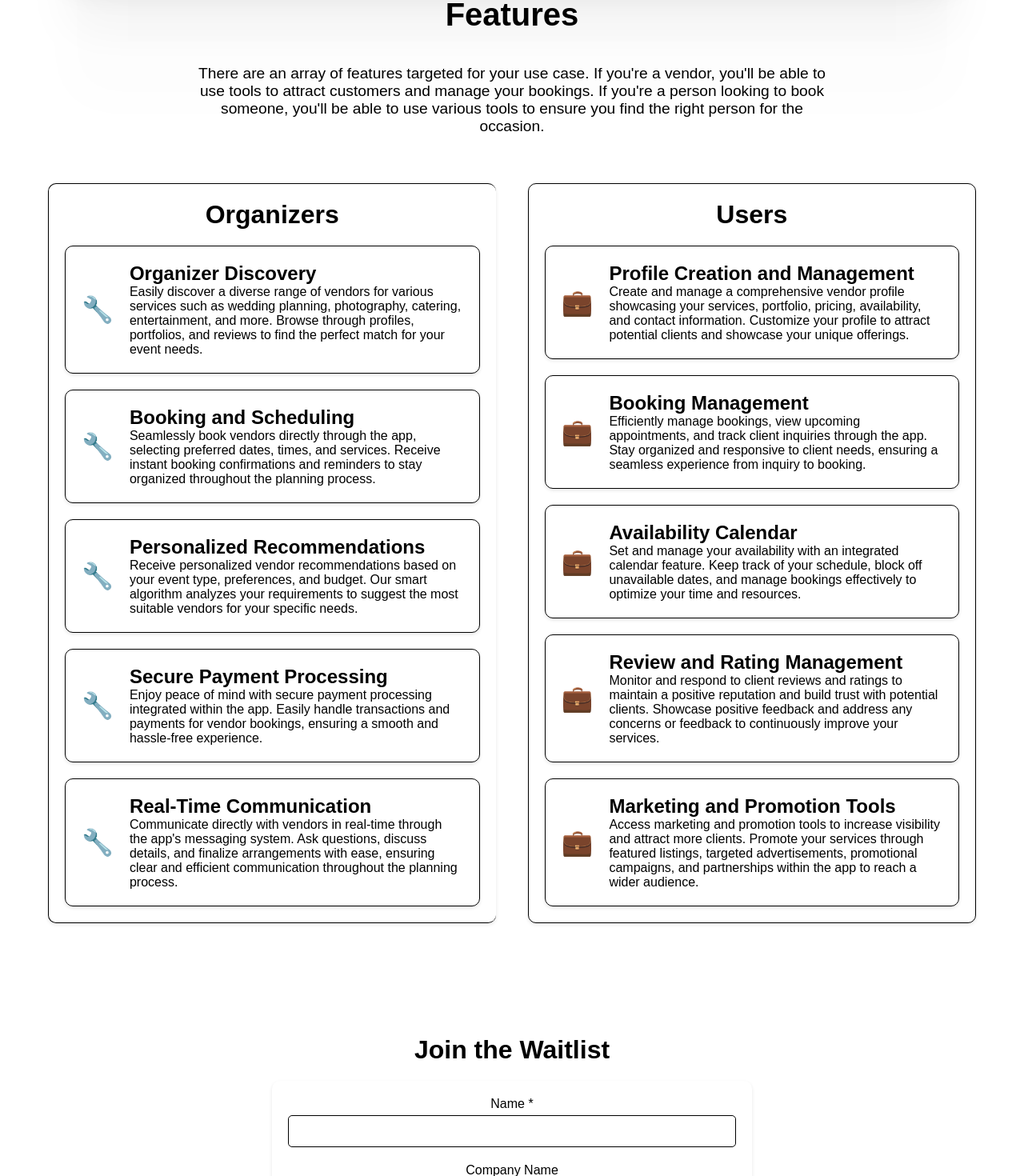
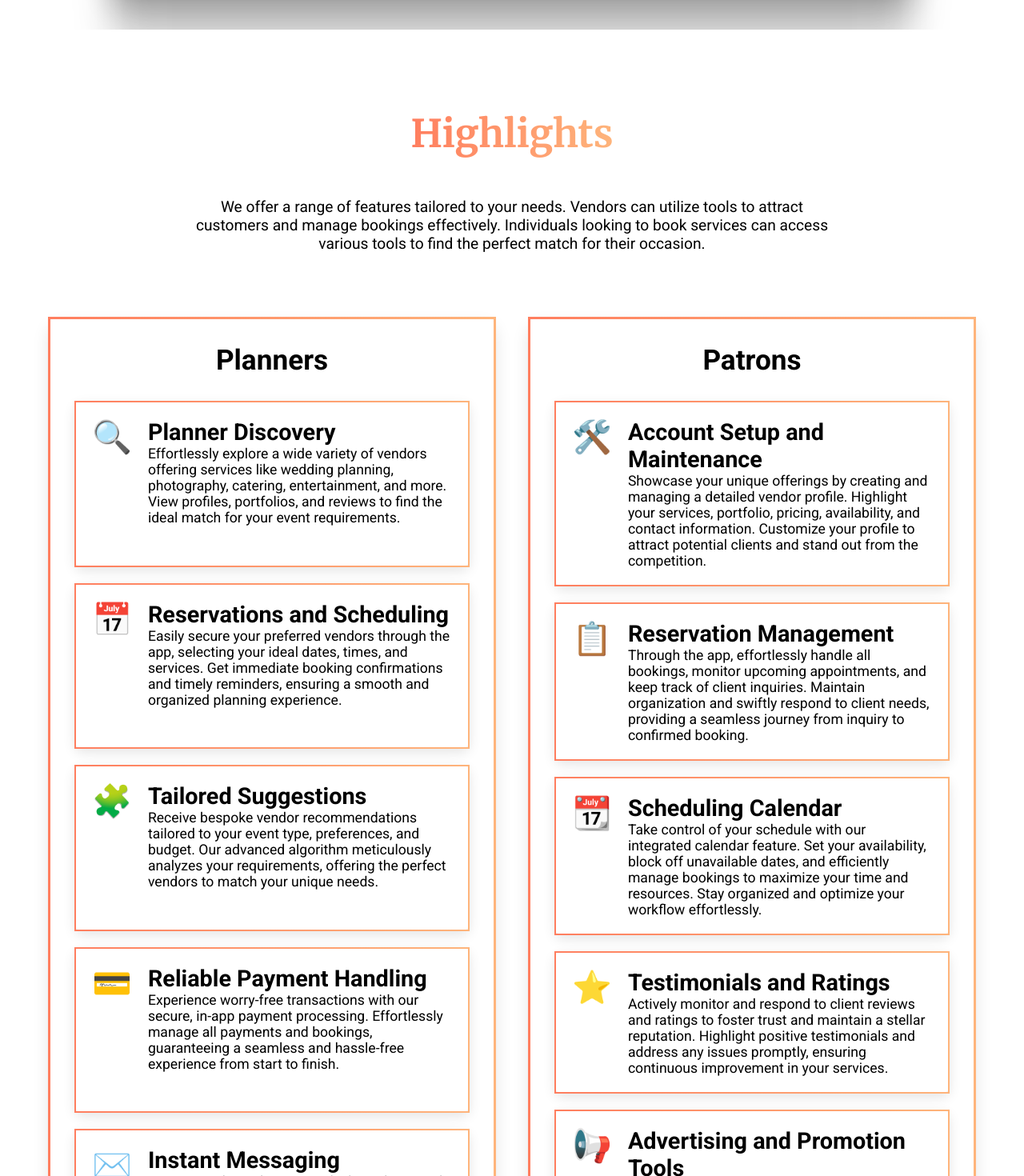
Before and after one commit to CeponisM/practice-project, a React (Create React App) app: page / in a window 1280 px wide. Shown: the part 1320-2790 px from the top of the page at 80% size. Built offline with nearby package versions, Linux system fonts and the light colour scheme.

Commit message:
Theme mode fixes, style improvements

```diff
--- a/public/index.html
+++ b/public/index.html
@@ -5,6 +5,8 @@
     <link rel="icon" href="%PUBLIC_URL%/favicon.ico" />
     <meta name="viewport" content="width=device-width, initial-scale=1" />
     <meta name="theme-color" content="#000000" />
+    <link href="https://fonts.googleapis.com/css2?family=Roboto:wght@400;500;700&display=swap" rel="stylesheet">
+    <link href="https://fonts.googleapis.com/css2?family=Merriweather:wght@400;700&display=swap" rel="stylesheet">
     <meta
       name="description"
       content="Web site created using create-react-app"
--- a/src/App.js
+++ b/src/App.js
@@ -21,17 +21,17 @@ const darkTheme = {
 };
 
 const AppContainer = styled.div`
-  margin-top: 48px;
   padding: 20px;
   background-color: ${({ theme }) => theme.background};
   color: ${({ theme }) => theme.text};
   min-height: 100vh;
+  font-family: 'Roboto', sans-serif;
 `;
 
 const Section = styled.div`
   height: auto;
-  padding: 40px 0;
-  margin: 20px 0;
+  padding: 60px 0;
+  margin: 40px 0;
   display: flex;
   flex-direction: column;
   align-items: center;
@@ -43,12 +43,64 @@ const Section1 = styled(Section)`
   background: ${({ gradient }) => gradient};
   transition: background 0.2s;
   color: ${({ theme }) => theme.text};
+  position: relative;
+  overflow: hidden;
+  margin-top: 4.5rem;
+
+  &::before {
+    content: '';
+    position: absolute;
+    top: 0;
+    left: 0;
+    width: 100%;
+    height: 100%;
+    background: rgba(255, 255, 255, 0.1);
+    backdrop-filter: blur(10px);
+    -webkit-backdrop-filter: blur(10px);
+    border: 1px solid rgba(255, 255, 255, 0.3);
+    pointer-events: none;
+    z-index: 1;
+  }
+
+  &::after {
+    content: '';
+    position: absolute;
+    top: 0;
+    left: 0;
+    width: 100%;
+    height: 100%;
+    background: ${({ gradientOverlay }) => gradientOverlay};
+    mix-blend-mode: overlay;
+    pointer-events: none;
+    z-index: 2;
+  }
+`;
+
+const ContentContainer = styled.div`
+  position: relative;
+  z-index: 3;
 `;
 
 const Header = styled.h1`
-  font-size: 2.5em;
-  margin-bottom: 20px;
+  position: relative;
+  font-size: 3em;
+  margin-bottom: 30px;
   color: ${({ theme }) => theme.text};
+  font-family: 'Merriweather', serif;
+  background: linear-gradient(to right, #ff7e5f, #feb47b);
+  -webkit-background-clip: text;
+  -webkit-text-fill-color: transparent;
+
+  &::before {
+    content: attr(data-text);
+    position: absolute;
+    top: 0;
+    left: 0;
+    z-index: -1;
+    color: ${({ theme }) => theme === lightTheme ? '#000000' : '#ffffff'};
+    filter: blur(3px);
+    transform: scale(1.05);
+  }
 `;
 
 const Description = styled.p`
@@ -62,7 +114,7 @@ const SubSectionContainer = styled.div`
   display: flex;
   width: 100%;
   max-width: 1200px;
-  margin: 20px 0;
+  margin: 40px 0;
   text-align: left;
 
   @media (max-width: 768px) {
@@ -73,29 +125,29 @@ const SubSectionContainer = styled.div`
 const SubSection = styled.div`
   flex: 1;
   margin: 20px;
-  padding: 20px;
-  border: 1px solid ${({ theme }) => theme.text};
-  border-radius: 10px;
+  padding: 30px;
+  border-radius: 15px;
   background: ${({ theme }) => theme.background};
-  box-shadow: rgba(0, 0, 0, 0.1) 0px 2px 4px;
-
-  &:not(:last-child) {
-    border-right: none;
-  }
+  box-shadow: 0 10px 20px rgba(0, 0, 0, 0.1);
+  border: 2px solid;
+  border-image-slice: 1;
+  border-width: 3px;
+  border-image-source: ${({ theme }) => theme === lightTheme
+    ? 'linear-gradient(to right, #ff7e5f, #feb47b)'
+    : 'linear-gradient(to right, #434343, #282828)'};
+  display: flex;
+  flex-direction: column;
 
   @media (max-width: 768px) {
     margin: 10px 0;
     border-right: 1px solid ${({ theme }) => theme.text};
-    &:not(:last-child) {
-      border-right: none;
-    }
   }
 `;
 
 const SubHeader = styled.h2`
-  font-size: 2em;
+  font-size: 2.2em;
   text-align: center;
-  margin-bottom: 20px;
+  margin-bottom: 30px;
   color: ${({ theme }) => theme.text};
 `;
 
@@ -103,39 +155,51 @@ const FeatureList = styled.div`
   display: flex;
   flex-direction: column;
   gap: 20px;
+  flex: 1;
 `;
 
 const FeatureItem = styled.div`
   display: flex;
   flex-direction: row;
-  align-items: center;
+  align-items: flex-start;
   padding: 20px;
-  border: 1px solid ${({ theme }) => theme.text};
   border-radius: 10px;
   background: ${({ theme }) => theme.background};
-  box-shadow: rgba(0, 0, 0, 0.1) 0px 2px 4px;
+  box-shadow: 0 5px 15px rgba(0, 0, 0, 0.1);
+  border: 2px solid;
+  border-image-slice: 1;
+  border-width: 2px;
+  border-image-source: ${({ theme }) => theme === lightTheme
+    ? 'linear-gradient(to right, #ff7e5f, #feb47b)'
+    : 'linear-gradient(to right, #434343, #282828)'};
+  flex: 1;
 `;
 
+
 const FeatureIcon = styled.div`
-  font-size: 2em;
+  font-size: 2.5em;
   margin-right: 20px;
+  color: ${({ theme }) => theme.text};
 `;
 
 const FeatureContent = styled.div`
   display: flex;
   flex-direction: column;
+  justify-content: space-between;
+  flex: 1;
 `;
 
 const FeatureHeading = styled.h3`
-  font-size: 1.5em;
+  font-size: 1.8em;
   margin: 0;
   color: ${({ theme }) => theme.text};
 `;
 
 const FeatureDescription = styled.p`
-  font-size: 1em;
+  font-size: 1.1em;
   margin: 0;
   color: ${({ theme }) => theme.text};
+  flex: 1;
 `;
 
 const FormContainer = styled.form`
@@ -144,16 +208,16 @@ const FormContainer = styled.form`
   align-items: center;
   width: 100%;
   max-width: 600px;
-  margin: 20px 0;
-  padding: 20px;
-  border-radius: 10px;
+  margin: 40px 0;
+  padding: 30px;
+  border-radius: 15px;
   background: ${({ theme }) => theme.background};
-  box-shadow: rgba(0, 0, 0, 0.1) 0px 2px 4px;
+  box-shadow: rgba(0, 0, 0, 0.1) 0px 4px 8px;
 `;
 
 const FormHeader = styled.h2`
-  font-size: 2em;
-  margin-bottom: 0px;
+  font-size: 2.2em;
+  margin-bottom: 30px;
   color: ${({ theme }) => theme.text};
 `;
 
@@ -165,13 +229,13 @@ const FormField = styled.div`
 `;
 
 const Label = styled.label`
-  font-size: 1em;
+  font-size: 1.2em;
   margin-bottom: 5px;
   color: ${({ theme }) => theme.text};
 `;
 
 const Input = styled.input`
-  padding: 10px;
+  padding: 15px;
   border: 1px solid ${({ theme }) => theme.text};
   border-radius: 5px;
   font-size: 1em;
@@ -180,7 +244,7 @@ const Input = styled.input`
 `;
 
 const TextArea = styled.textarea`
-  padding: 10px;
+  padding: 15px;
   border: 1px solid ${({ theme }) => theme.text};
   border-radius: 5px;
   font-size: 1em;
@@ -190,7 +254,7 @@ const TextArea = styled.textarea`
 `;
 
 const Select = styled.select`
-  padding: 10px;
+  padding: 15px;
   border: 1px solid ${({ theme }) => theme.text};
   border-radius: 5px;
   font-size: 1em;
@@ -199,7 +263,7 @@ const Select = styled.select`
 `;
 
 const SubmitButton = styled.button`
-  padding: 10px 20px;
+  padding: 15px 30px;
   font-size: 1.2em;
   font-weight: bold;
   border: none;
@@ -242,6 +306,9 @@ const App = () => {
   const [gradient, setGradient] = useState(
     'radial-gradient(circle, #ffffff, #a1c4fd, #c2e9fb)'
   );
+  const [gradientOverlay, setGradientOverlay] = useState(
+    'linear-gradient(135deg, rgba(255, 0, 150, 0.3), rgba(0, 204, 255, 0.3))'
+  );
 
   useEffect(() => {
     window.scrollTo(0, 0);
@@ -252,19 +319,22 @@ const App = () => {
     const scrollFactor = scrollPosition / (document.body.scrollHeight - window.innerHeight);
     const gradientLight = `radial-gradient(circle at 50% ${18 + scrollFactor * 300}%, #ffffff, #a1c4fd, #c2e9fb)`;
     const gradientDark = `radial-gradient(circle at 50% ${18 + scrollFactor * 300}%, #000000, #434343, #282828)`;
+    const gradientOverlayLight = `linear-gradient(135deg, rgba(255, 0, 150, 0.3), rgba(0, 204, 255, 0.3))`;
+    const gradientOverlayDark = `linear-gradient(135deg, rgba(255, 0, 150, 0.2), rgba(0, 204, 255, 0.2))`;
     setGradient(theme === 'light' ? gradientLight : gradientDark);
+    setGradientOverlay(theme === 'light' ? gradientOverlayLight : gradientOverlayDark);
   };
 
+  useEffect(() => {
     const handleScroll = () => {
       updateGradient();
     };
 
-  useEffect(() => {
     window.addEventListener('scroll', handleScroll);
     return () => {
       window.removeEventListener('scroll', handleScroll);
     };
-  }, []);
+  }, [theme]);
 
   useEffect(() => {
     updateGradient();
@@ -282,111 +352,113 @@ const App = () => {
     <ThemeProvider theme={theme === 'light' ? lightTheme : darkTheme}>
       <Topbar scrollToSection={scrollToSection} toggleTheme={toggleTheme} theme={theme} />
       <AppContainer>
-        <Section1 id="section1" gradient={gradient}>
+        <Section1 id="section1" gradient={gradient} gradientOverlay={gradientOverlay}>
+          <ContentContainer>
             <ScrollButton onClick={() => scrollToSection('section3')}>Join Our WaitList</ScrollButton>
-          <Header>Discover and Book <h1>Experiences</h1></Header>
+            <Header data-text="Explore and Reserve Activities">Explore and Reserve <h1>Activities</h1></Header>
             <Pad />
+          </ContentContainer>
         </Section1>
         <Section id="section2">
-          <Header>Features</Header>
+          <Header>Highlights</Header>
           <Description>
-            There are an array of features targeted for your use case. If you're a vendor, you'll be able to use tools to attract customers and manage your bookings. If you're a person looking to book someone, you'll be able to use various tools to ensure you find the right person for the occasion.
+            We offer a range of features tailored to your needs. Vendors can utilize tools to attract customers and manage bookings effectively. Individuals looking to book services can access various tools to find the perfect match for their occasion.
           </Description>
           <SubSectionContainer>
             <SubSection>
-              <SubHeader>Organizers</SubHeader>
+              <SubHeader>Planners</SubHeader>
               <FeatureList>
                 {/* Organizer Feature 1 */}
                 <FeatureItem>
-                  <FeatureIcon>🔧</FeatureIcon>
+                  <FeatureIcon>🔍</FeatureIcon>
                   <FeatureContent>
-                    <FeatureHeading>Organizer Discovery</FeatureHeading>
-                    <FeatureDescription>Easily discover a diverse range of vendors for various services such as wedding planning, photography, catering, entertainment, and more. Browse through profiles, portfolios, and reviews to find the perfect match for your event needs.</FeatureDescription>
+                    <FeatureHeading>Planner Discovery</FeatureHeading>
+                    <FeatureDescription>Effortlessly explore a wide variety of vendors offering services like wedding planning, photography, catering, entertainment, and more. View profiles, portfolios, and reviews to find the ideal match for your event requirements.</FeatureDescription>
                   </FeatureContent>
                 </FeatureItem>
 
                 {/* Organizer Feature 2 */}
                 <FeatureItem>
-                  <FeatureIcon>🔧</FeatureIcon>
+                  <FeatureIcon>📅</FeatureIcon>
                   <FeatureContent>
-                    <FeatureHeading>Booking and Scheduling</FeatureHeading>
-                    <FeatureDescription>Seamlessly book vendors directly through the app, selecting preferred dates, times, and services. Receive instant booking confirmations and reminders to stay organized throughout the planning process.</FeatureDescription>
+                    <FeatureHeading>Reservations and Scheduling</FeatureHeading>
+                    <FeatureDescription>Easily secure your preferred vendors through the app, selecting your ideal dates, times, and services. Get immediate booking confirmations and timely reminders, ensuring a smooth and organized planning experience.</FeatureDescription>
                   </FeatureContent>
                 </FeatureItem>
 
                 {/* Organizer Feature 3 */}
                 <FeatureItem>
-                  <FeatureIcon>🔧</FeatureIcon>
+                  <FeatureIcon>🧩</FeatureIcon>
                   <FeatureContent>
-                    <FeatureHeading>Personalized Recommendations</FeatureHeading>
-                    <FeatureDescription>Receive personalized vendor recommendations based on your event type, preferences, and budget. Our smart algorithm analyzes your requirements to suggest the most suitable vendors for your specific needs.</FeatureDescription>
+                    <FeatureHeading>Tailored Suggestions</FeatureHeading>
+                    <FeatureDescription>Receive bespoke vendor recommendations tailored to your event type, preferences, and budget. Our advanced algorithm meticulously analyzes your requirements, offering the perfect vendors to match your unique needs.</FeatureDescription>
                   </FeatureContent>
                 </FeatureItem>
 
                 {/* Organizer Feature 4 */}
                 <FeatureItem>
-                  <FeatureIcon>🔧</FeatureIcon>
+                  <FeatureIcon>💳</FeatureIcon>
                   <FeatureContent>
-                    <FeatureHeading>Secure Payment Processing</FeatureHeading>
-                    <FeatureDescription>Enjoy peace of mind with secure payment processing integrated within the app. Easily handle transactions and payments for vendor bookings, ensuring a smooth and hassle-free experience.</FeatureDescription>
+                    <FeatureHeading>Reliable Payment Handling</FeatureHeading>
+                    <FeatureDescription>Experience worry-free transactions with our secure, in-app payment processing. Effortlessly manage all payments and bookings, guaranteeing a seamless and hassle-free experience from start to finish.</FeatureDescription>
                   </FeatureContent>
                 </FeatureItem>
 
                 {/* Organizer Feature 5 */}
                 <FeatureItem>
-                  <FeatureIcon>🔧</FeatureIcon>
+                  <FeatureIcon>✉️</FeatureIcon>
                   <FeatureContent>
-                    <FeatureHeading>Real-Time Communication</FeatureHeading>
-                    <FeatureDescription>Communicate directly with vendors in real-time through the app's messaging system. Ask questions, discuss details, and finalize arrangements with ease, ensuring clear and efficient communication throughout the planning process.</FeatureDescription>
+                    <FeatureHeading>Instant Messaging</FeatureHeading>
+                    <FeatureDescription>Connect with vendors instantly through our real-time messaging system. Effortlessly ask questions, discuss specifics, and finalize details, ensuring clear and efficient communication every step of the way.</FeatureDescription>
                   </FeatureContent>
                 </FeatureItem>
               </FeatureList>
             </SubSection>
             <SubSection>
-              <SubHeader>Users</SubHeader>
+              <SubHeader>Patrons</SubHeader>
               <FeatureList>
                 {/* User Feature 1 */}
                 <FeatureItem>
-                    <FeatureIcon>💼</FeatureIcon>
+                  <FeatureIcon>🛠️</FeatureIcon>
                   <FeatureContent>
-                      <FeatureHeading>Profile Creation and Management</FeatureHeading>
-                      <FeatureDescription>Create and manage a comprehensive vendor profile showcasing your services, portfolio, pricing, availability, and contact information. Customize your profile to attract potential clients and showcase your unique offerings.</FeatureDescription>
+                    <FeatureHeading>Account Setup and Maintenance</FeatureHeading>
+                    <FeatureDescription>Showcase your unique offerings by creating and managing a detailed vendor profile. Highlight your services, portfolio, pricing, availability, and contact information. Customize your profile to attract potential clients and stand out from the competition.</FeatureDescription>
                   </FeatureContent>
                 </FeatureItem>
 
                 {/* User Feature 2 */}
                 <FeatureItem>
-                    <FeatureIcon>💼</FeatureIcon>
+                  <FeatureIcon>📋</FeatureIcon>
                   <FeatureContent>
-                      <FeatureHeading>Booking Management</FeatureHeading>
-                      <FeatureDescription>Efficiently manage bookings, view upcoming appointments, and track client inquiries through the app. Stay organized and responsive to client needs, ensuring a seamless experience from inquiry to booking.</FeatureDescription>
+                    <FeatureHeading>Reservation Management</FeatureHeading>
+                    <FeatureDescription>Through the app, effortlessly handle all bookings, monitor upcoming appointments, and keep track of client inquiries. Maintain organization and swiftly respond to client needs, providing a seamless journey from inquiry to confirmed booking.</FeatureDescription>
                   </FeatureContent>
                 </FeatureItem>
 
                 {/* User Feature 3 */}
                 <FeatureItem>
-                    <FeatureIcon>💼</FeatureIcon>
+                  <FeatureIcon>📆</FeatureIcon>
                   <FeatureContent>
-                      <FeatureHeading>Availability Calendar</FeatureHeading>
-                      <FeatureDescription>Set and manage your availability with an integrated calendar feature. Keep track of your schedule, block off unavailable dates, and manage bookings effectively to optimize your time and resources.</FeatureDescription>
+                    <FeatureHeading>Scheduling Calendar</FeatureHeading>
+                    <FeatureDescription>Take control of your schedule with our integrated calendar feature. Set your availability, block off unavailable dates, and efficiently manage bookings to maximize your time and resources. Stay organized and optimize your workflow effortlessly.</FeatureDescription>
                   </FeatureContent>
                 </FeatureItem>
 
                 {/* User Feature 4 */}
                 <FeatureItem>
-                    <FeatureIcon>💼</FeatureIcon>
+                  <FeatureIcon>⭐</FeatureIcon>
                   <FeatureContent>
-                      <FeatureHeading>Review and Rating Management</FeatureHeading>
-                      <FeatureDescription>Monitor and respond to client reviews and ratings to maintain a positive reputation and build trust with potential clients. Showcase positive feedback and address any concerns or feedback to continuously improve your services.</FeatureDescription>
+                    <FeatureHeading>Testimonials and Ratings</FeatureHeading>
+                    <FeatureDescription>Actively monitor and respond to client reviews and ratings to foster trust and maintain a stellar reputation. Highlight positive testimonials and address any issues promptly, ensuring continuous improvement in your services.</FeatureDescription>
                   </FeatureContent>
                 </FeatureItem>
 
                 {/* User Feature 5 */}
                 <FeatureItem>
-                    <FeatureIcon>💼</FeatureIcon>
+                  <FeatureIcon>📢</FeatureIcon>
                   <FeatureContent>
-                      <FeatureHeading>Marketing and Promotion Tools</FeatureHeading>
-                      <FeatureDescription>Access marketing and promotion tools to increase visibility and attract more clients. Promote your services through featured listings, targeted advertisements, promotional campaigns, and partnerships within the app to reach a wider audience.</FeatureDescription>
+                    <FeatureHeading>Advertising and Promotion Tools</FeatureHeading>
+                    <FeatureDescription>Enhance your visibility and draw in more clients with our comprehensive marketing and promotion tools. Utilize targeted ads, featured listings, promotional campaigns, and strategic in-app partnerships to effectively showcase your services to a wider audience.</FeatureDescription>
                   </FeatureContent>
                 </FeatureItem>
               </FeatureList>
@@ -395,7 +467,7 @@ const App = () => {
         </Section>
 
         <Section id="section3">
-          <FormHeader>Join the Waitlist</FormHeader>
+          <Header>Join the Waitlist</Header>
           <FormContainer>
             <FormField>
               <Label htmlFor="name">Name *</Label>
--- a/src/components/Pad.js
+++ b/src/components/Pad.js
@@ -161,7 +161,7 @@ const Pad = () => {
       if (padElement) {
         const rect = padElement.getBoundingClientRect();
         const windowHeight = window.innerHeight || document.documentElement.clientHeight;
-        const padMiddle = rect.top + (rect.height / 2);
+        const padMiddle = rect.top + (rect.height);
         const viewportMiddle = windowHeight / 2;
         const maxTilt = 21;
 
```
Lines whose indentation alone changed are shown as unchanged.
